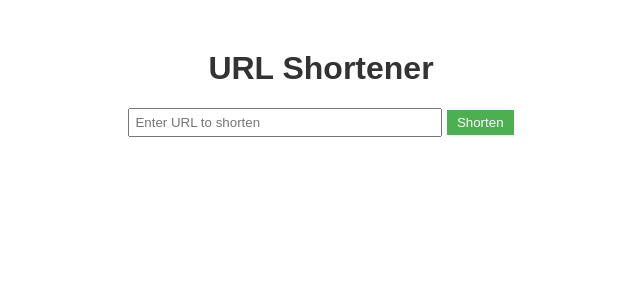
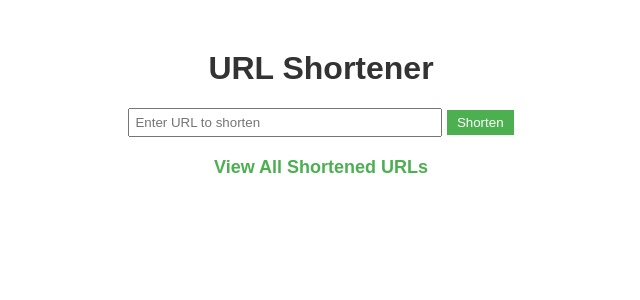
Before and after one commit to div-ops123/URL-Shortener-with-Analytics, a Flask app: page / in a window 1280 px wide. Shown: the top 300 px of the page, without its empty margins (319-959 px from the left). Run offline with Flask 2, Linux system fonts and the light colour scheme.

Commit message:
docker-compose.yml now persists Redis data, added list urls feature

```diff
--- a/web/app.py
+++ b/web/app.py
@@ -54,11 +54,14 @@ def redirect_to_url(short_code):
         abort(404)  # Return 404 if short code not found
 
 # /list route to see all your shortened URLs
-# @app.route('/list')
-# def list_urls():
-#     url_keys = r.keys('url:*')
-#     urls = {key.decode('utf-8')[4:]: r.get(key).decode('utf-8') for key in url_keys}
-#     return render_template('list.html', urls=urls)
+@app.route('/list')
+def list_urls():
+    try:
+        url_keys = r.keys('url:*')
+        urls = {key.decode('utf-8')[4:]: r.get(key).decode('utf-8') for key in url_keys}
+        return render_template('list.html', urls=urls)
+    except Exception as e:
+        return f"Error fetching URLs: {str(e)}", 500
 
 if __name__ == '__main__':
     app.run(host='0.0.0.0', port=5000)  # Run on all interfaces, port 5000
--- a/web/static/style.css
+++ b/web/static/style.css
@@ -29,3 +29,13 @@ p {
     margin-top: 20px;
     font-size: 18px;
 }
+
+a {
+    color: #4CAF50; /* Matches a common button color */
+    text-decoration: none;
+    font-weight: bold;
+}
+
+a:hover {
+    text-decoration: underline; /* Adds feedback on hover */
+}
--- a/web/templates/index.html
+++ b/web/templates/index.html
@@ -14,5 +14,6 @@
     {% if short_url %}
     <p>Shortened URL: <a href="{{ short_url }}">{{ short_url }}</a></p>
     {% endif %}
+    <p><a href="{{ url_for('list_urls') }}">View All Shortened URLs</a></p>
 </body>
 </html>
```
Also changed, not shown: docker-compose.yml (+27 -2 lines), web/templates/list.html (added, +20 -0 lines).
